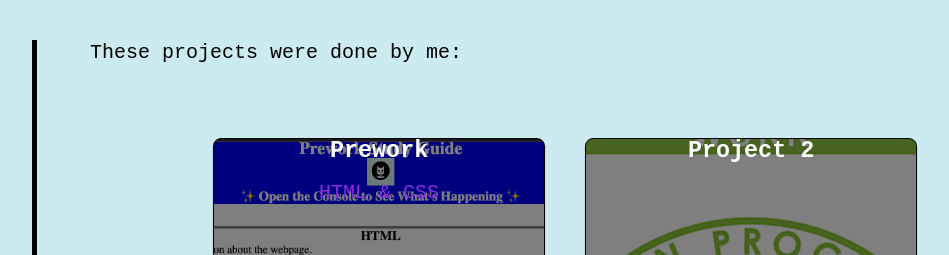
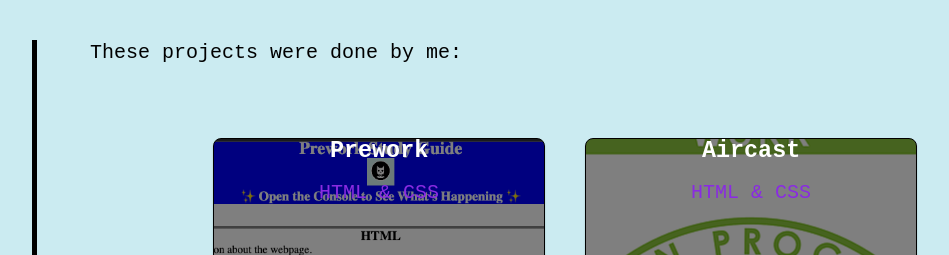
Before and after one commit to Jeacqueline/Challenge2, a plain HTML site: page index.html in a window 1280 px wide. Shown: the part 1000-1255 px from the top of the page, without its empty margins (171-1120 px from the left). Drawn offline with Linux system fonts and the light colour scheme.

Commit message:
project 1 url

```diff
--- a/index.html
+++ b/index.html
@@ -56,7 +56,8 @@
                                 </div >
                             <!--</div>-->
                             <div class="card">
-                                <h3>Project 2</h3>
+                                <h3>Aircast</h3>
+                                <p><a id="project1" href="https://drums180.github.io/AirCast-Team2/">HTML & CSS</a></p>
                             </div >
                             <div class="card">
                                 <h3>Project 3</h3>
```
